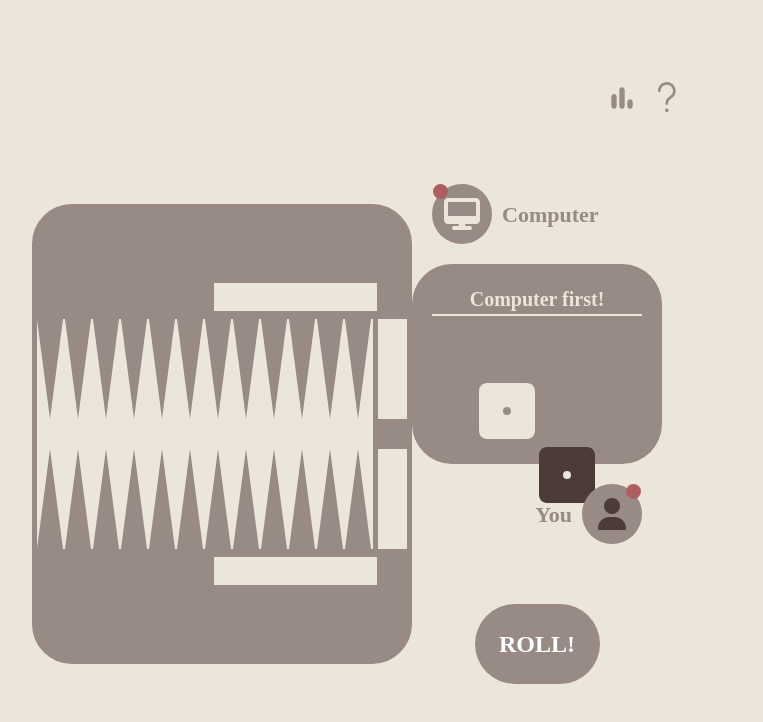
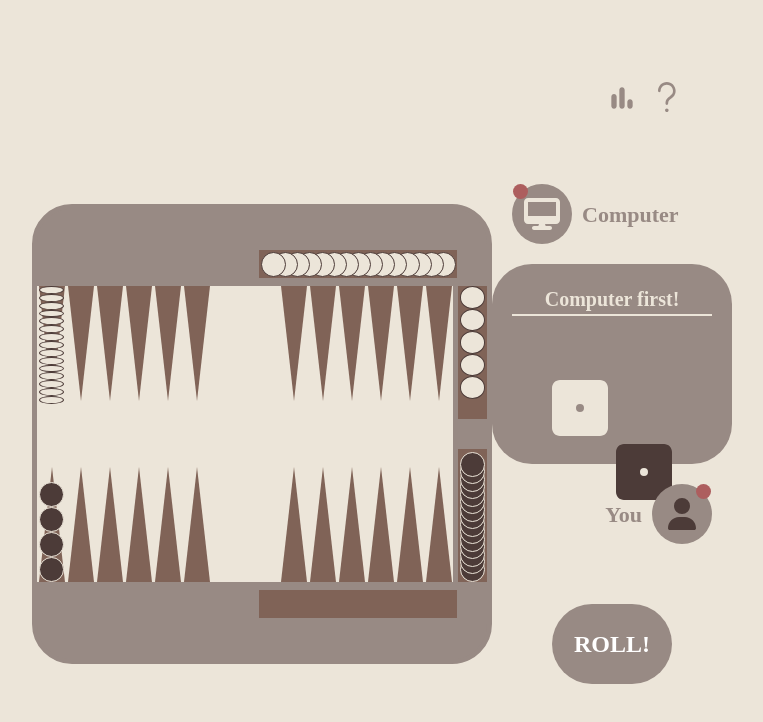
Before and after one commit to eujin-shin/Backgammon-JS, a Next.js app: page / in a window 1280 px wide. Shown: the top 722 px of the page, without its empty margins (293-1056 px from the left). Built offline with nearby package versions, Linux system fonts and the light colour scheme.

Commit message:
feat: add marker UI

```diff
--- a/src/components/Board.tsx
+++ b/src/components/Board.tsx
@@ -25,6 +25,7 @@ const Container = styled.div`
 
 const HalfDiv = styled.div`
   width: 100%;
+  height: 34%;
   background-color: ${B_LIGHT};
   border-color: ${B_BEIGE};
   display: flex;
@@ -47,10 +48,10 @@ export default function Board() {
 
   return (
     <Container onClick={handlePlay}>
-      <StartSpace owner="com" count={0} />
+      <FinishSpace owner="com" count={15} />
       <HalfDiv style={{ borderTopWidth: "5px" }}>
         <QuarterDiv id="second">
-          <UpSpace count={0} />
+          <UpSpace count={15} owner="com" />
           <UpSpace count={0} />
           <UpSpace count={0} />
           <UpSpace count={0} />
@@ -64,12 +65,12 @@ export default function Board() {
           <UpSpace count={0} />
           <UpSpace count={0} />
           <UpSpace count={0} />
-          <FinishSpace owner="com" count={0} />
+          <StartSpace owner="com" count={5} />
         </QuarterDiv>
       </HalfDiv>
       <HalfDiv style={{ borderBottomWidth: "5px" }}>
         <QuarterDiv>
-          <DownSpace count={0} />
+          <DownSpace count={4} />
           <DownSpace count={0} />
           <DownSpace count={0} />
           <DownSpace count={0} />
@@ -83,10 +84,10 @@ export default function Board() {
           <DownSpace count={0} />
           <DownSpace count={0} />
           <DownSpace count={0} />
-          <FinishSpace owner="user" count={0} />
+          <StartSpace owner="user" count={15} />
         </QuarterDiv>
       </HalfDiv>
-      <StartSpace owner="user" count={0} />
+      <FinishSpace owner="user" count={0} />
     </Container>
   );
 }
--- /dev/null
+++ b/src/components/Marker.tsx
@@ -0,0 +1,41 @@
+import styled, { CSSProperties } from "styled-components";
+import { B_BEIGE, B_DARK, B_LIGHT } from "@/styles/GlobalColor";
+import { ownerType } from "./Spaces";
+
+const MarkerDiv = styled.div`
+  position: relative;
+  flex-shrink: 1;
+  width: 25px;
+  height: 25px;
+  z-index: 1;
+`;
+
+const MarkerBack = styled.div`
+  position: absolute;
+  right: 0;
+  bottom: 0;
+  border-radius: 100%;
+  width: 25px;
+  aspect-ratio: 1;
+  border-width: 1px;
+`;
+
+export default function Marker({
+  owner,
+  style,
+}: {
+  owner: ownerType;
+  style?: CSSProperties;
+}) {
+  return (
+    <MarkerDiv>
+      <MarkerBack
+        style={{
+          backgroundColor: owner === "com" ? B_LIGHT : B_DARK,
+          borderColor: owner === "com" ? B_DARK : B_LIGHT,
+          ...style,
+        }}
+      />
+    </MarkerDiv>
+  );
+}
--- a/src/components/Spaces.tsx
+++ b/src/components/Spaces.tsx
@@ -1,57 +1,113 @@
-import { B_BEIGE, B_LIGHT } from "@/styles/GlobalColor";
+import { B_BEIGE, B_BROWN, B_LIGHT } from "@/styles/GlobalColor";
 import styled from "styled-components";
+import Marker from "./Marker";
 
-type ownerType = "com" | "user" | undefined;
+export type ownerType = "com" | "user" | undefined;
 
 interface SpaceProps {
   owner?: ownerType;
   count: number;
 }
 
-const StartDiv = styled.div<{ owner: ownerType }>`
+const FinishDiv = styled.div<{ owner: ownerType }>`
   width: 44%;
   height: 28px;
   margin: 3px 30px;
-  background-color: ${B_LIGHT};
+  background-color: ${B_BROWN};
   align-self: flex-end;
+  display: flex;
+  flex-direction: row-reverse;
+  align-items: center;
+  padding-right: 1px;
+  padding-inline-start: 15px;
 `;
 
-const FinishDiv = styled.div<{ owner: ownerType }>`
+const StartDiv = styled.div<{ owner: ownerType }>`
   box-sizing: content-box;
+  display: flex;
+  align-items: center;
+  background-color: ${B_BROWN};
   width: 29px;
   border-width: ${({ owner }) => (owner === "user" ? "15px" : "0px")} 0px
     ${({ owner }) => (owner === "com" ? "15px" : "0px")} 5px;
+  flex-direction: ${({ owner }) =>
+    owner === "com" ? "column" : "column-reverse"};
   border-color: ${B_BEIGE};
+  ${({ owner }) =>
+    owner === "com" ? "padding-bottom: 20px;" : "padding-top: 20px;"}
 `;
 
 const UpDiv = styled.div`
-  border: 13.5px solid transparent;
-  margin-right: 2px;
-  border-bottom: 0px solid transparent;
-  border-top: 100px solid ${B_BEIGE};
-  background-color: ${B_LIGHT};
-  padding-bottom: 15px;
+  position: relative;
+  width: 29px;
+  display: flex;
+  flex-direction: column;
+  align-items: center;
+  padding-bottom: 30px;
 `;
 
 const DownDiv = styled(UpDiv)`
-  border-top: 0px solid transparent;
-  border-bottom: 100px solid ${B_BEIGE};
-  padding-top: 15px;
-  padding-bottom: 0;
+  flex-direction: column-reverse;
+  padding-top: 30px;
+  padding-bottom: 0px;
 `;
 
-export function StartSpace({ owner, count }: SpaceProps) {
-  return <StartDiv owner={owner}></StartDiv>;
+const UpBack = styled.div`
+  position: absolute;
+  border: 13.5px solid transparent;
+
+  border-bottom: 0px solid transparent;
+  border-top: 115px solid ${B_BROWN};
+  /* background-color: ${B_LIGHT}; */
+`;
+
+const DownBack = styled(UpBack)`
+  border-top: 0px solid transparent;
+  border-bottom: 115px solid ${B_BROWN};
+`;
+
+export function FinishSpace({ owner, count }: SpaceProps) {
+  return (
+    <FinishDiv owner={owner}>
+      {[...Array(count)].map((v, index) => (
+        <Marker owner={owner} key={index} />
+      ))}
+    </FinishDiv>
+  );
 }
 
-export function FinishSpace({ owner, count }: SpaceProps) {
-  return <FinishDiv owner={owner}></FinishDiv>;
+export function StartSpace({ owner, count }: SpaceProps) {
+  return (
+    <StartDiv owner={owner}>
+      {[...Array(count)].map((v, index) => (
+        <Marker
+          owner={owner}
+          key={index}
+          style={owner === "com" ? { top: 0 } : { bottom: 0 }}
+        />
+      ))}
+    </StartDiv>
+  );
 }
 
 export function UpSpace({ owner, count }: SpaceProps) {
-  return <UpDiv></UpDiv>;
+  return (
+    <UpDiv>
+      <UpBack />
+      {[...Array(count)].map((v, index) => (
+        <Marker owner={owner} key={index} style={{ top: 0 }} />
+      ))}
+    </UpDiv>
+  );
 }
 
 export function DownSpace({ owner, count }: SpaceProps) {
-  return <DownDiv></DownDiv>;
+  return (
+    <DownDiv>
+      <DownBack />
+      {[...Array(count)].map((v, index) => (
+        <Marker owner="user" key={index} style={{ bottom: 0 }} />
+      ))}
+    </DownDiv>
+  );
 }
```
